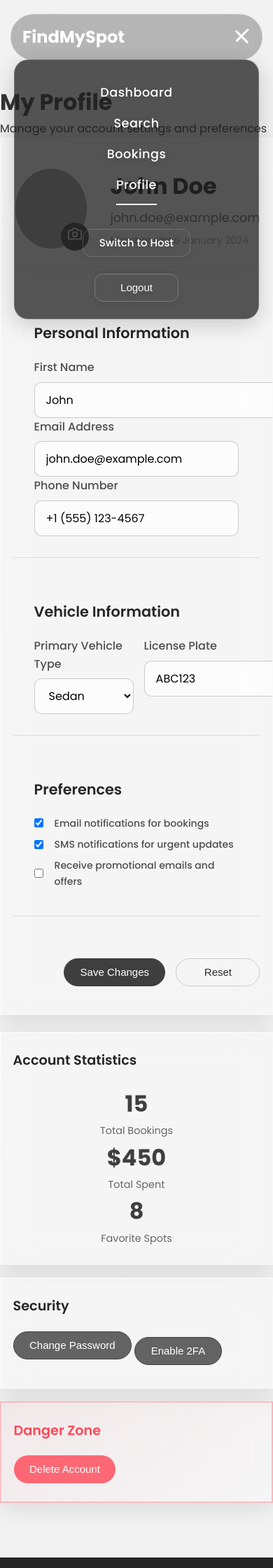
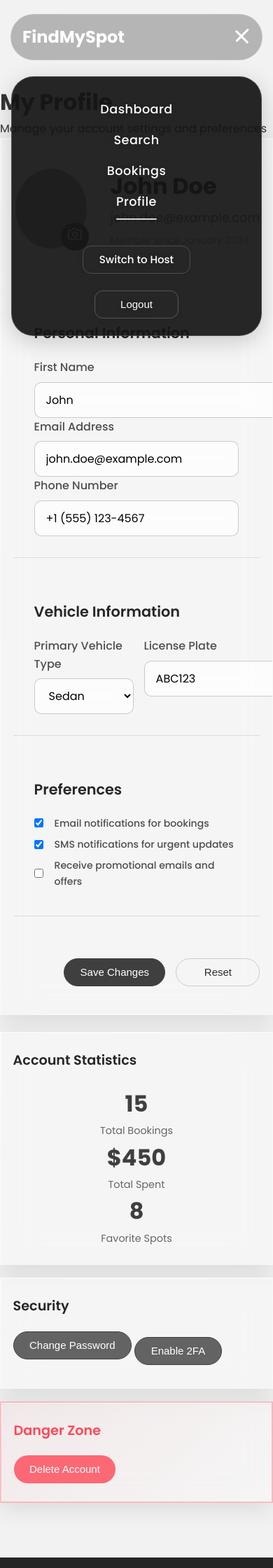
Before and after one commit to NhEmon789/A-Dynamic-Parking-Management-Platform, a PHP site: page /customer-profile.html in a window 390 px wide, after a click that opens the changed part. Shown: the top 2240 px of the page at 70% size. Run offline with PHP 8.4, Linux system fonts and the light colour scheme; grey boxes are pictures that could not be loaded.

Commit message:
Update style.css

```diff
--- a/css/style.css
+++ b/css/style.css
@@ -174,12 +174,14 @@ body {
 .nav-link::after {
     content: '';
     position: absolute;
-    bottom: -5px;
     left: 0;
+    bottom: -2px;
     width: 0;
     height: 2px;
-    background: #ffffff;
-    transition: width 0.3s ease;
+    background: #fff;
+    transition: width 0.3s ease, opacity 0.3s ease;
+    opacity: 0.8;
+    border-radius: 2px;
 }
 
 .nav-link:hover::after,
@@ -3350,21 +3352,23 @@ body {
         display: flex;
         position: absolute;
         top: 100%;
-        left: 50%;
-        transform: translateX(-50%);
-        width: 90vw;
-        max-width: 350px;
-        min-width: 220px;
-        background: rgba(30, 30, 30, 0.75);
+        left: 0;
+        right: 0;
+        width: 100%;
+        max-width: none;
+        min-width: 0;
+        margin: 0 auto;
+        background: rgba(20, 20, 20, 0.92);
         backdrop-filter: blur(36px) saturate(180%);
         -webkit-backdrop-filter: blur(36px) saturate(180%);
         flex-direction: column;
         align-items: center;
         padding: 2rem 0 1.5rem 0;
-        border-radius: 20px;
+        border-radius: 32px;
         border: 1px solid rgba(255, 255, 255, 0.18);
         box-shadow: 0 8px 32px rgba(0, 0, 0, 0.18);
         z-index: 2000;
+        margin-top: 1.5rem;
     }
     .nav-menu.active .nav-link,
     .nav-menu.active .user-actions.mobile .btn,
```
